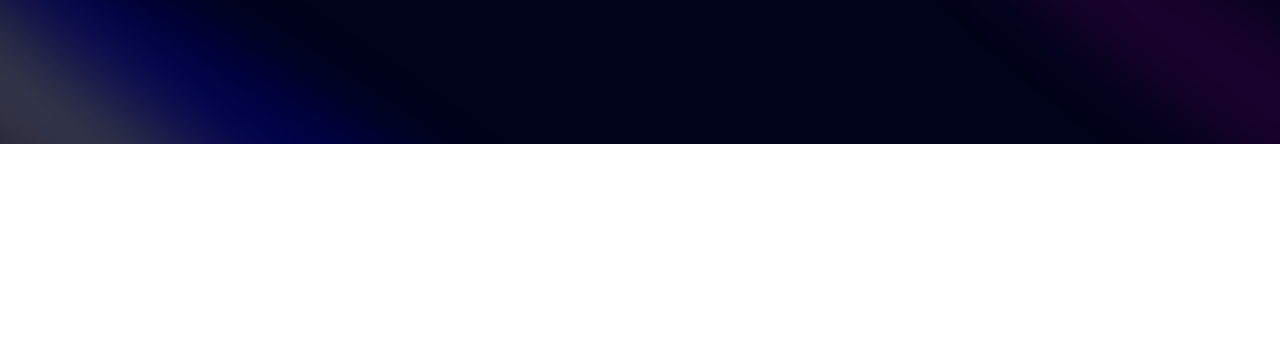
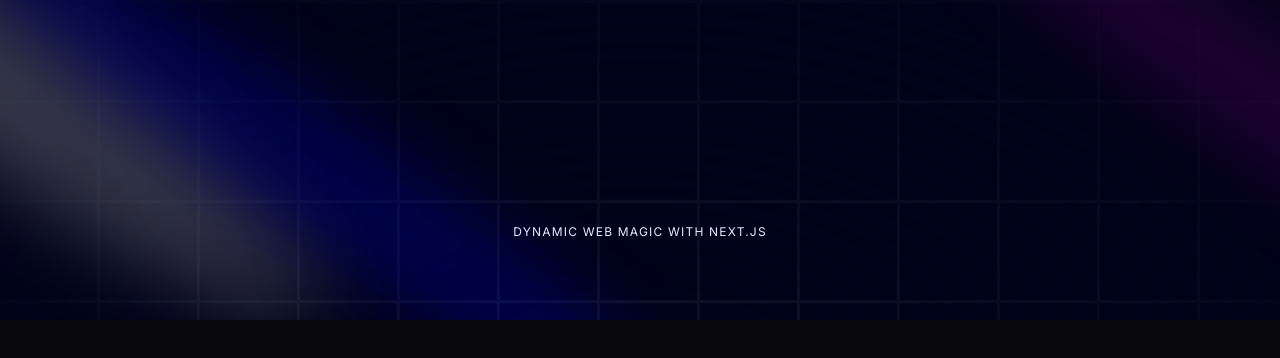
Before and after one commit to foysauce/matthew-foy-portfolio, a Next.js app: page / in a window 1280 px wide. Shown: the top 358 px of the page. Built offline with nearby package versions, Linux system fonts and the light colour scheme.

Commit message:
yesterday work

```diff
--- a/app/layout.tsx
+++ b/app/layout.tsx
@@ -1,6 +1,7 @@
 import type { Metadata } from "next";
 import { Inter } from "next/font/google";
 import "./globals.css";
+import { ThemeProvider } from "./provider";
 
 const inter = Inter({ subsets: ["latin"] });
 
@@ -16,7 +17,16 @@
 }>) {
   return (
     <html lang="en">
-      <body className={inter.className}>{children}</body>
+      <body className={inter.className}>
+        <ThemeProvider
+          attribute="class"
+          defaultTheme="dark"
+          enableSystem
+          disableTransitionOnChange
+        >
+          {children}
+        </ThemeProvider>
+      </body>
     </html>
   );
 }
--- /dev/null
+++ b/app/provider.tsx
@@ -0,0 +1,9 @@
+"use client";
+
+import * as React from "react";
+import { ThemeProvider as NextThemesProvider } from "next-themes";
+import { type ThemeProviderProps } from "next-themes/dist/types";
+
+export function ThemeProvider({ children, ...props }: ThemeProviderProps) {
+  return <NextThemesProvider {...props}>{children}</NextThemesProvider>;
+}
--- a/components/Hero.tsx
+++ b/components/Hero.tsx
@@ -1,16 +1,32 @@
-import { Spotlight } from './ui/Spotlight'
+import { Spotlight } from "./ui/Spotlight";
 
 const Hero = () => {
   return (
-    <div className='pd-20 pt-36'>
+    <div className="pd-20 pt-36">
       <div>
-        <Spotlight className='-top-40 -left-10 md:-left-32 md:-top-20 h-screen' fill='white'/>
-        <Spotlight className='top-10 left-full h-[80vh] w-[50vw]' fill='purple'/>
-        <Spotlight className='top-28 left-80 h-[80vh] w-[50vw]' fill='blue'/>
+        <Spotlight
+          className="-top-40 -left-10 md:-left-32 md:-top-20 h-screen"
+          fill="white"
+        />
+        <Spotlight
+          className="top-10 left-full h-[80vh] w-[50vw]"
+          fill="purple"
+        />
+        <Spotlight className="top-28 left-80 h-[80vh] w-[50vw]" fill="blue" />
       </div>
+      <div className="h-screen w-full dark:bg-black-100 bg-white  dark:bg-grid-white/[0.05] bg-grid-black/[0.2] flex items-center justify-center absolute top-0 left-0">
+        {/* Radial gradient for the container to give a faded look */}
+        <div className="absolute pointer-events-none inset-0 flex items-center justify-center dark:bg-black-100 bg-white [mask-image:radial-gradient(ellipse_at_center,transparent_20%,black)]" />
+      </div>
+      <div className="flex justify-center relative my-20 z-10">
+        <div className="max-w-[89vm] md:max-w-2xl lg:max-w-[60vm] flex flex-col items-center justify-center">
+          <h2 className="uppercase tracking-widest text-xs text-center text-blue-100 max-w-80">
+            Dynamic Web Magic with Next.js
+          </h2>
+        </div>
+      </div>
+    </div>
+  );
+};
 
-    </div>
-  )
-}
-
-export default Hero
+export default Hero;
--- /dev/null
+++ b/components/ui/TextGenerationEffect.tsx
@@ -0,0 +1,9 @@
+"use client";
+import { TextGenerateEffect } from "../ui/text-generate-effect";
+
+const words = `Oxygen gets you high. In a catastrophic emergency, we're taking giant, panicked breaths. Suddenly you become euphoric, docile. You accept your fate. It's all right here. Emergency water landing, six hundred miles an hour. Blank faces, calm as Hindu cows
+`;
+
+export function TextGenerateEffectDemo() {
+  return <TextGenerateEffect words={words} />;
+}
--- a/package.json
+++ b/package.json
@@ -13,6 +13,7 @@
     "framer-motion": "^11.3.28",
     "mini-svg-data-uri": "^1.4.4",
     "next": "14.2.5",
+    "next-themes": "^0.3.0",
     "react": "^18",
     "react-dom": "^18",
     "tailwind-merge": "^2.5.2",
```
Also changed, not shown: 1 other file (tests, documents, lock files or other folders).
